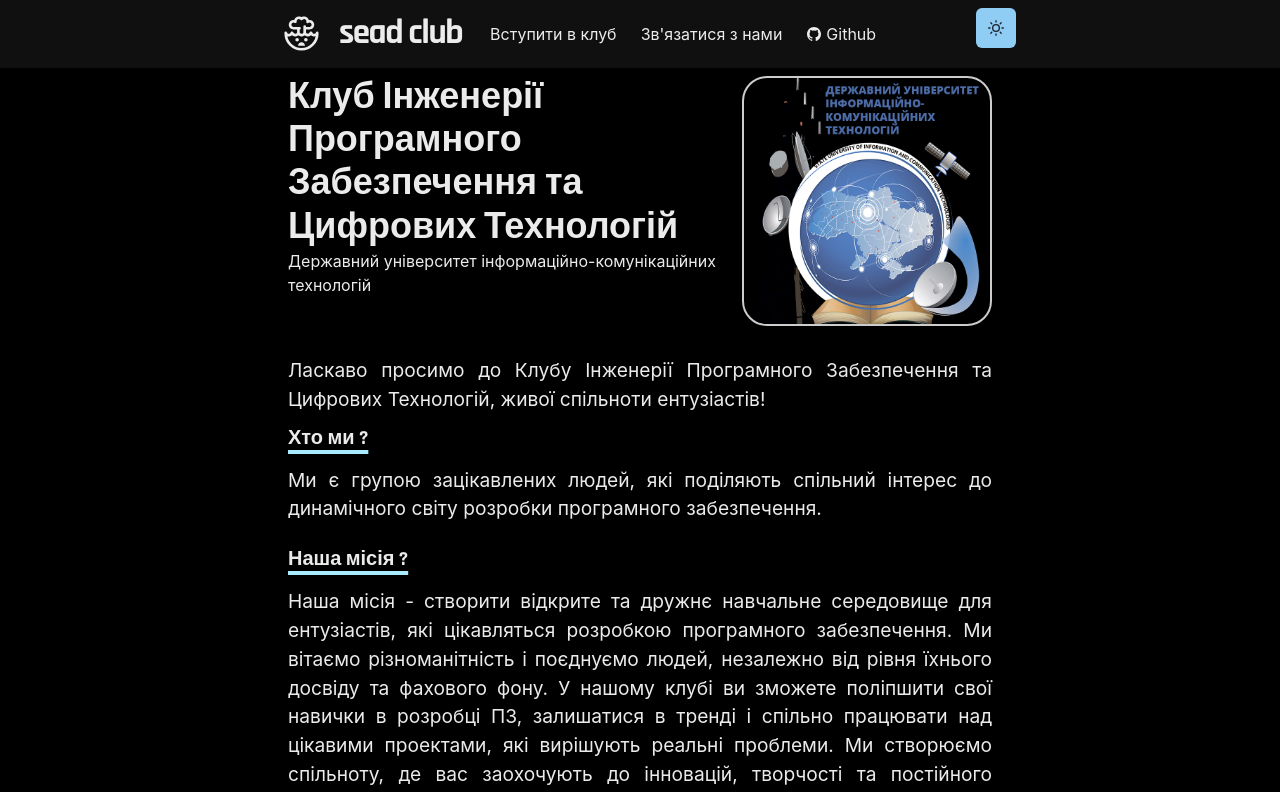
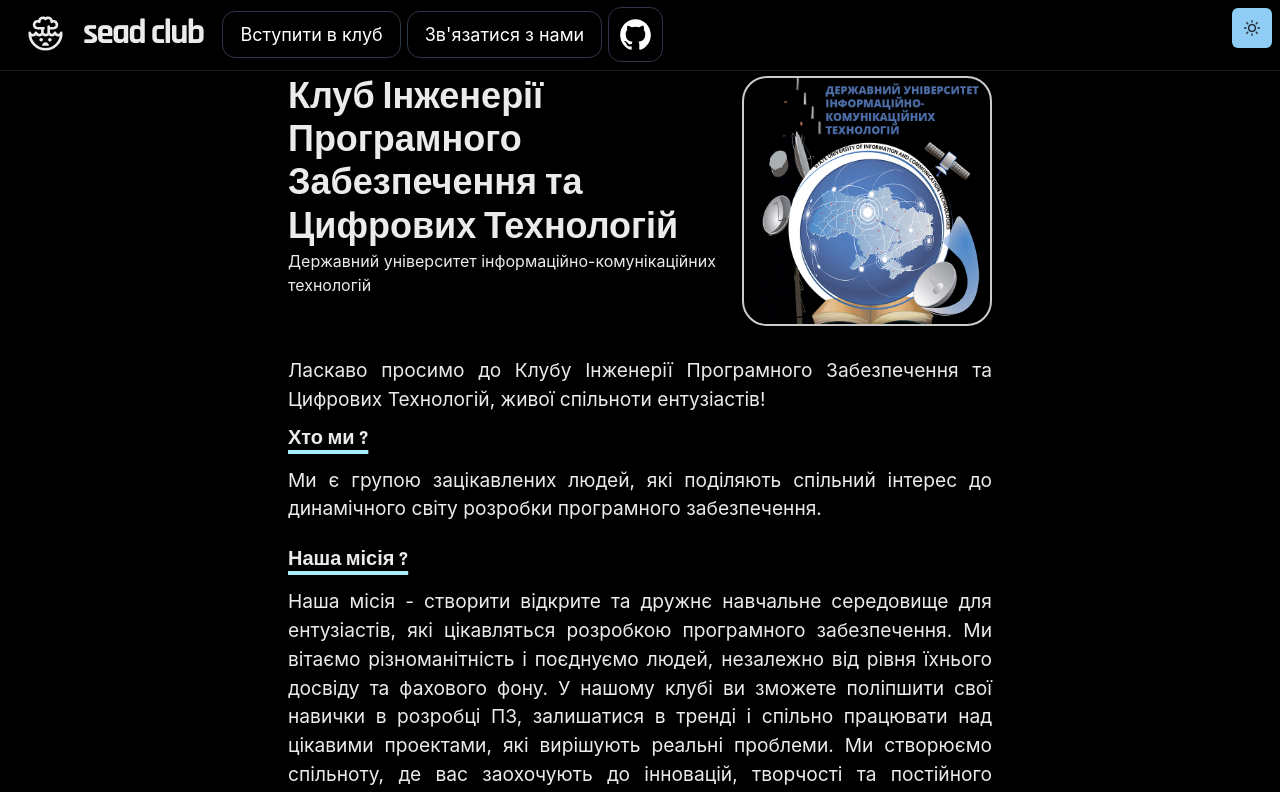
Before and after one commit to seadclub/seadclub.online.js, a Next.js app: page / in a window 1280 px wide. Shown: the top 792 px of the page. Built offline with nearby package versions, Linux system fonts and the light colour scheme.

Commit message:
chore: Major navbar update

```diff
--- a/components/navbar.js
+++ b/components/navbar.js
@@ -20,16 +20,20 @@
 import { IoLogoGithub } from "react-icons/io5";
 
 const LinkItem = ({ href, path, target, children, ...props }) => {
-  const active = path === href;
-  const inactiveColor = useColorModeValue("gray.800", "whiteAlpha.900");
     return (
         <Link
             as={NextLink}
             href={href}
             scroll={false}
-      p={2}
-      bg={active ? "grassTeal" : undefined}
-      color={active ? "#202023" : inactiveColor}
+            py={2}
+            px={4}
+            bg={useColorModeValue('transparent', 'transparent')}
+            outline="1px solid"
+            outlineColor={useColorModeValue('gray.300', 'gray.700')}
+            rounded="xl"
+            color={useColorModeValue('black', 'white')}
+            border="1px solid transparent"
+            fontSize="lg"
             target={target}
             {...props}
         >
@@ -50,21 +54,24 @@
             position="fixed"
             as="nav"
             w="100%"
-      bg={useColorModeValue("#ffffff40", "#20202380")}
+            bg={useColorModeValue("transparent", "transparent")}
             css={{ backdropFilter: "blur(10px)" }}
+            justifyContent="space-between"
+            borderBottom="1px solid"
+            borderBottomColor={useColorModeValue("gray.200", "gray.900")}
             zIndex={2}
             {...props}
         >
             <Container
                 display="flex"
                 p={2}
-        maxW="container.md"
+                maxW="container.xl"
                 wrap="wrap"
                 align="center"
-        justify="space-between"
+                justifyContent="space-between"
             >
                 <Flex align="center" mr={5}>
-          <Heading as="h1" size="lg" letterSpacing={"tighter"}>
+                    <Heading as="h1" size="xl" letterSpacing={"tighter"}>
                         <Logo />
                     </Heading>
                 </Flex>
@@ -78,7 +85,7 @@
                     mt={{ base: 4, md: 0 }}
                 >
                     <LinkItem
-            href="https://forms.gle/h1CaPN3fyBbhHrJC7"
+                        href="http://join.seadclub.online"
                         path={path}
                     >
                         Bступити в клуб
@@ -93,10 +100,9 @@
                         display="inline-flex"
                         alignItems="center"
                         style={{ gap: 4 }}
-            pl={2}
+                        p={2}
                     >
-            <IoLogoGithub />
-            Github
+                        <IoLogoGithub size={35} />
                     </LinkItem>
                 </Stack>
 
@@ -108,13 +114,13 @@
                             <MenuButton
                                 as={IconButton}
                                 icon={<HamburgerIcon />}
-                variant="outline"
+                                size="lg"
                                 aria-label="Options"
                             />
                             <MenuList>
                                 <MenuItem
                                     as={MenuLink}
-                  href="https://forms.gle/h1CaPN3fyBbhHrJC7"
+                                    href="http://join.seadclub.onlie"
                                 >
                                     Bступити в клуб
                                 </MenuItem>
@@ -129,7 +135,7 @@
                                 </MenuItem>
                                 <MenuItem
                                     as={Link}
-                  href="https://github.com/kenjitheman/seadclub.online"
+                                    href="https://github.com/seadclub/seadclub.online"
                                 >
                                     Source code
                                 </MenuItem>
```
Lines whose indentation alone changed are shown as unchanged.
